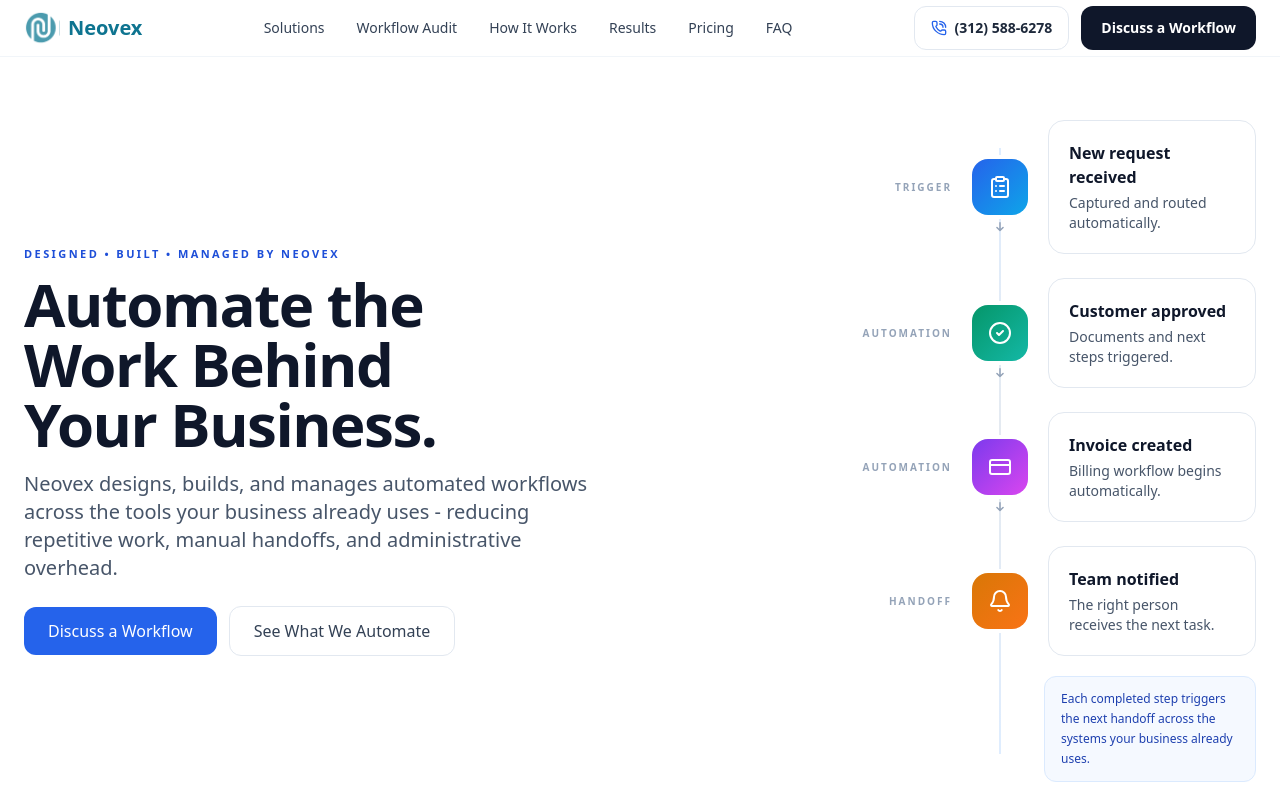
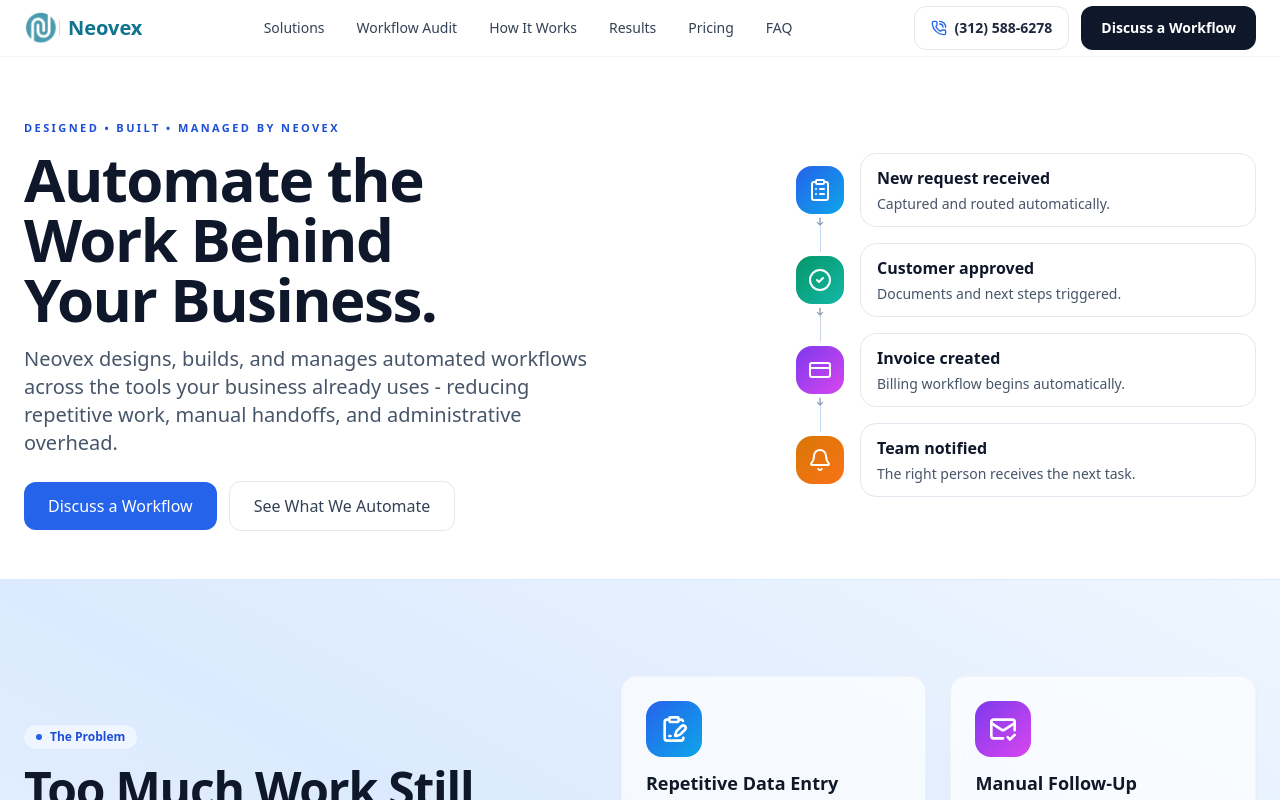
Before and after one commit to VVG-1/neovex-site, a React (Vite) app: page / in a window 1280 px wide. Shown: the top 800 px of the page. Built offline with nearby package versions, Linux system fonts and the light colour scheme.

Commit message:
Compress homepage hero

```diff
--- a/src/components/Hero.jsx
+++ b/src/components/Hero.jsx
@@ -9,28 +9,24 @@
     grad: "from-blue-600 to-sky-500",
     title: "New request received",
     desc: "Captured and routed automatically.",
-    label: "TRIGGER",
   },
   {
     icon: <CheckCircle2 className="w-6 h-6" />,
     grad: "from-emerald-600 to-teal-500",
     title: "Customer approved",
     desc: "Documents and next steps triggered.",
-    label: "AUTOMATION",
   },
   {
     icon: <CreditCard className="w-6 h-6" />,
     grad: "from-violet-600 to-fuchsia-500",
     title: "Invoice created",
     desc: "Billing workflow begins automatically.",
-    label: "AUTOMATION",
   },
   {
     icon: <Bell className="w-6 h-6" />,
     grad: "from-amber-600 to-orange-500",
     title: "Team notified",
     desc: "The right person receives the next task.",
-    label: "HANDOFF",
   },
 ];
 
@@ -38,7 +34,7 @@
   return (
     <section
       id="about"
-      className="relative px-6 pt-14 md:pt-16 pb-12 md:pb-16 max-w-7xl mx-auto flex flex-col lg:flex-row items-center justify-between gap-8 lg:gap-10 scroll-mt-20 md:scroll-mt-24 overflow-hidden"
+      className="relative px-6 pt-14 md:pt-16 pb-10 md:pb-12 max-w-7xl mx-auto flex flex-col lg:flex-row items-center justify-between gap-7 lg:gap-10 scroll-mt-20 md:scroll-mt-24 overflow-hidden"
     >
       <div className="absolute inset-0 -z-20 bg-gradient-to-tr from-blue-50 via-white to-slate-50" />
       <div className="pointer-events-none absolute -top-24 right-0 translate-x-1/3 h-72 w-72 md:h-[22rem] md:w-[22rem] rounded-full bg-blue-200/40 blur-3xl -z-10" />
@@ -74,7 +70,7 @@
         </div>
       </div>
 
-      <div className="w-full max-w-[340px] sm:max-w-md lg:max-w-lg mt-0 min-w-0">
+      <div className="w-full max-w-[340px] sm:max-w-md lg:max-w-[460px] mt-0 min-w-0">
         <WorkflowDiagram />
       </div>
     </section>
@@ -84,34 +80,25 @@
 function WorkflowDiagram() {
   return (
     <div className="relative mt-7 lg:mt-0 px-1 lg:px-0">
-      <div className="absolute left-6 lg:left-1/2 lg:-translate-x-1/2 top-7 bottom-7 w-px bg-gradient-to-b from-blue-200 via-slate-300 to-blue-200" aria-hidden="true" />
+      <div className="absolute left-[1.375rem] lg:left-6 top-6 bottom-6 w-px bg-gradient-to-b from-blue-200 via-slate-300 to-blue-200" aria-hidden="true" />
 
-      <ol className="relative space-y-5 lg:space-y-6">
+      <ol className="relative space-y-4">
         {workflowCards.map((step, index) => (
-          <li key={step.title} className="relative grid grid-cols-[3rem_minmax(0,252px)] sm:grid-cols-[3rem_minmax(0,1fr)] lg:grid-cols-[1fr_3.5rem_1fr] items-center gap-3 lg:gap-5">
-            <div className="hidden lg:block text-right">
-              <div className="text-[10px] font-semibold uppercase tracking-[0.2em] text-slate-400">
-                {step.label}
-              </div>
-            </div>
-
+          <li key={step.title} className="relative grid grid-cols-[2.75rem_minmax(0,252px)] sm:grid-cols-[2.75rem_minmax(0,1fr)] lg:grid-cols-[3rem_minmax(0,1fr)] items-center gap-4">
             <div className="relative z-10 flex items-center justify-center">
-              <div className={`w-12 h-12 lg:w-14 lg:h-14 rounded-2xl bg-gradient-to-br ${step.grad} text-white flex items-center justify-center ring-4 ring-white shadow-sm`}>
+              <div className={`w-11 h-11 lg:w-12 lg:h-12 rounded-2xl bg-gradient-to-br ${step.grad} text-white flex items-center justify-center ring-4 ring-white shadow-sm`}>
                 {step.icon}
               </div>
               {index < workflowCards.length - 1 ? (
-                <div className="absolute -bottom-5 lg:-bottom-6 left-1/2 -translate-x-1/2 h-5 lg:h-6 flex items-center justify-center text-slate-400" aria-hidden="true">
-                  <svg className="w-3.5 h-3.5" viewBox="0 0 16 16" fill="none">
+                <div className="absolute -bottom-4 left-1/2 -translate-x-1/2 h-4 flex items-center justify-center text-slate-400" aria-hidden="true">
+                  <svg className="w-3 h-3" viewBox="0 0 16 16" fill="none">
                     <path d="M8 3v9M4.5 8.5 8 12l3.5-3.5" stroke="currentColor" strokeWidth="1.7" strokeLinecap="round" strokeLinejoin="round" />
                   </svg>
                 </div>
               ) : null}
             </div>
 
-            <div className="min-w-0 rounded-2xl border border-slate-200 bg-white/70 p-4 lg:p-5">
-              <div className="lg:hidden mb-1 text-[10px] font-semibold uppercase tracking-[0.2em] text-slate-400">
-                {step.label}
-              </div>
+            <div className="min-w-0 rounded-2xl border border-slate-200 bg-white/70 px-4 py-3">
               <h3 className="text-sm lg:text-base font-semibold text-slate-900">
                 {step.title}
               </h3>
@@ -122,10 +109,6 @@
           </li>
         ))}
       </ol>
-
-      <div className="mt-5 max-w-[312px] sm:max-w-none lg:ml-[calc(50%+2.75rem)] rounded-xl border border-blue-100 bg-blue-50/60 px-4 py-3 text-xs font-medium leading-5 text-blue-800">
-        Each completed step triggers the next handoff across the systems your business already uses.
-      </div>
     </div>
   );
 }
```
